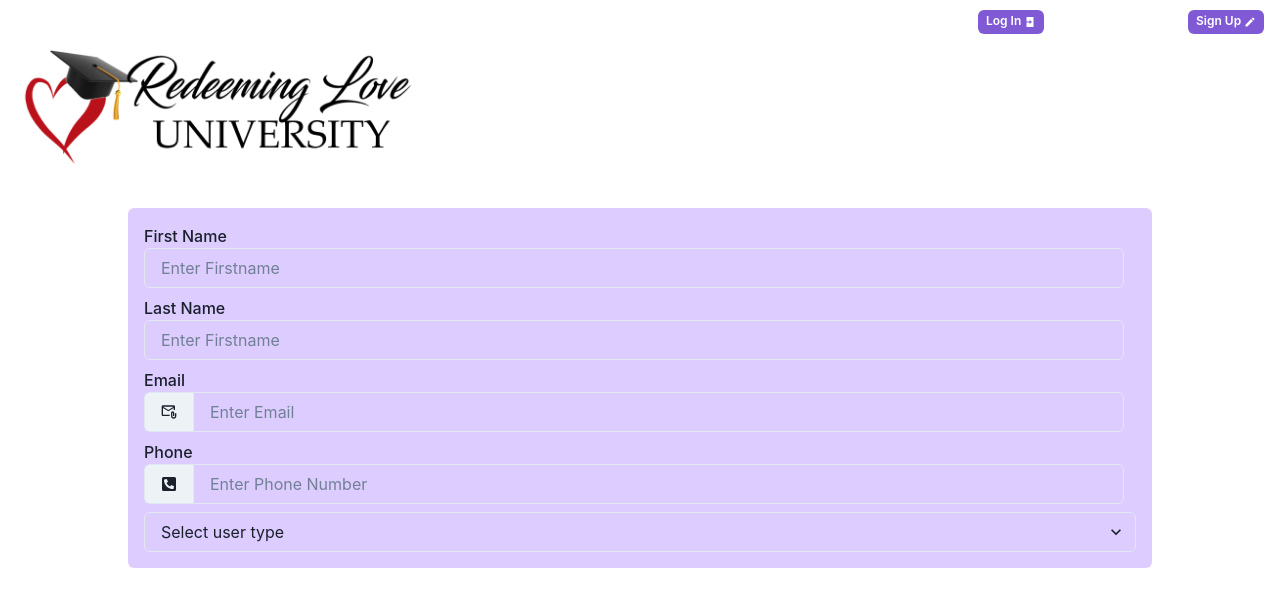
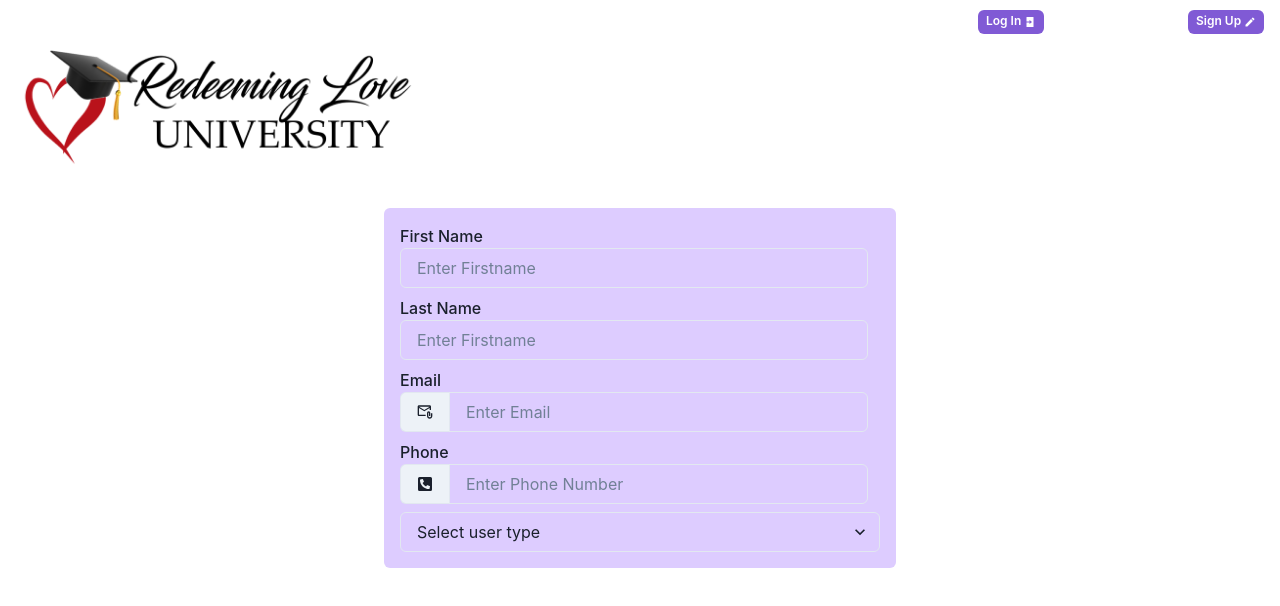
Before and after one commit to 3zbyjd/rlomuniv, a React (Vite) app: page /EditUser in a window 1280 px wide. Shown: the top 606 px of the page. Built offline with nearby package versions, Linux system fonts and the light colour scheme.

Commit message:
Made the width of the form more narrow.

```diff
--- a/src/pages/User/EditUser.tsx
+++ b/src/pages/User/EditUser.tsx
@@ -17,7 +17,7 @@ function EditUser() {
       <SiteHeader />
       <Box
         bg="#ddccff"
-        maxW="80%"
+        maxW="40%"
         padding="4"
         marginLeft="auto"
         marginRight="auto"
```
